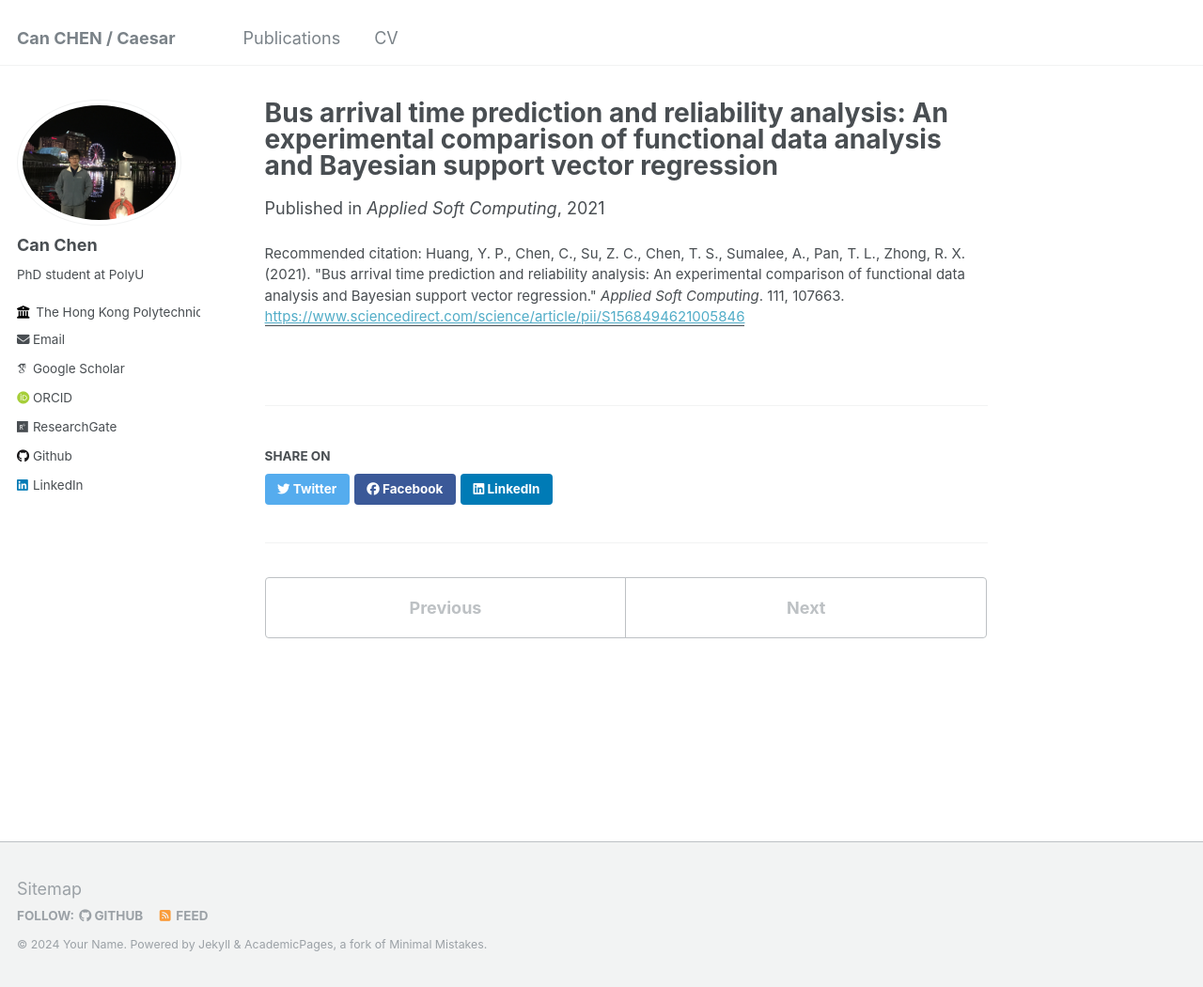
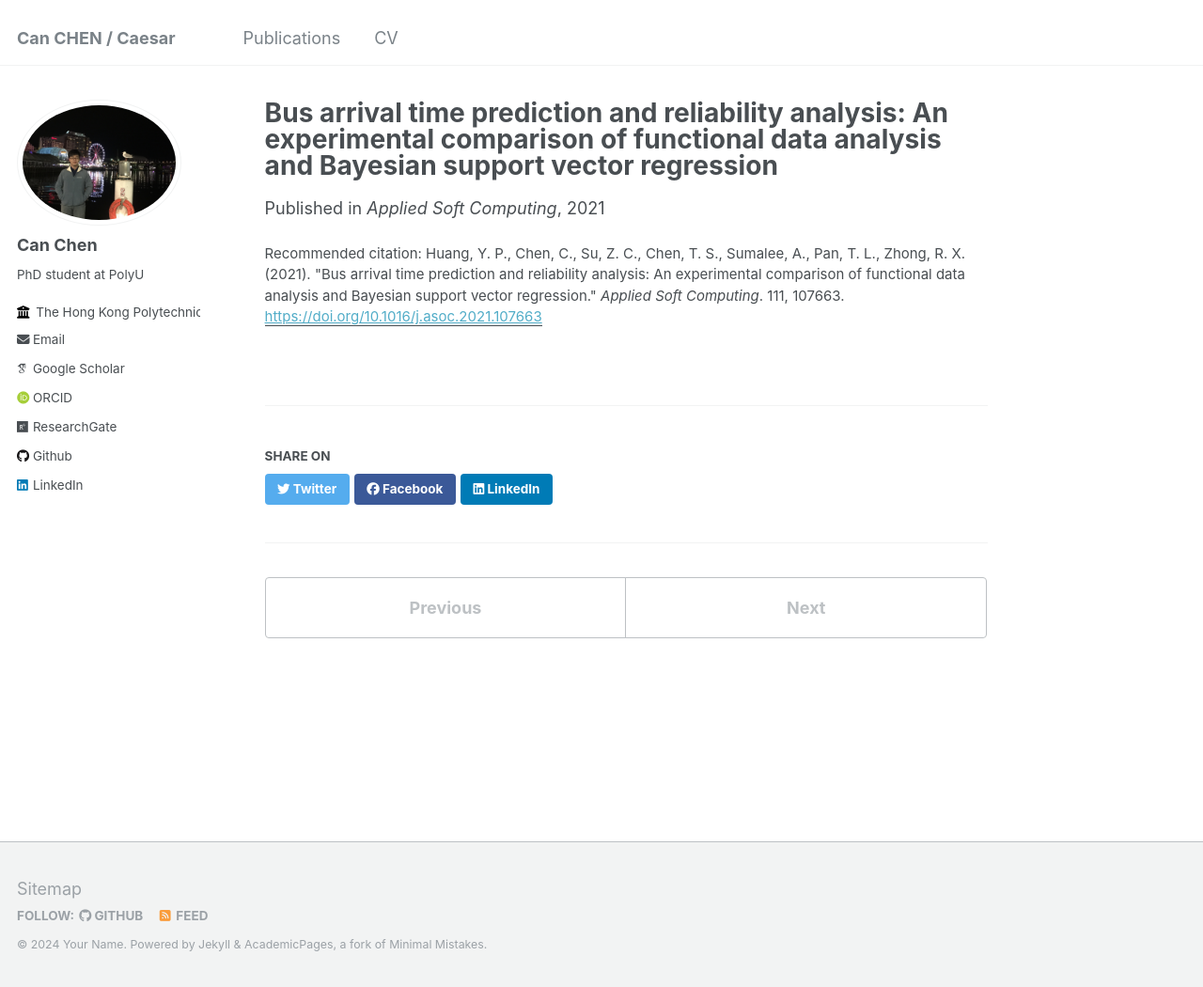
Before and after one commit to CanChen-Caesar/CanChen-Caesar.github.io, a Jekyll site: the page built from _publications/2021-11-01-huang2021bus.md, in a window 1280 px wide and 1050 px high. Shown: the whole window at 94% size. Built offline with Jekyll 4.4.1, drawn with Linux system fonts in a browser that asks for light colours; some web fonts are replaced; part of the change alters nothing that is shown.

Commit message:
Update 2021-11-01-huang2021bus.md

```diff
--- a/_publications/2021-11-01-huang2021bus.md
+++ b/_publications/2021-11-01-huang2021bus.md
@@ -5,6 +5,6 @@ permalink: /publication/2021-11-01-huang2021bus
 excerpt: 'This paper is about bus arrival time prediction and reliability analysis.'
 date: 2021-11-01
 venue: 'Applied Soft Computing'
-paperurl: 'https://www.sciencedirect.com/science/article/pii/S1568494621005846'
+paperurl: 'https://doi.org/10.1016/j.asoc.2021.107663'
 citation: 'Huang, Y. P., Chen, C., Su, Z. C., Chen, T. S., Sumalee, A., Pan, T. L., Zhong, R. X. (2021). &quot;Bus arrival time prediction and reliability analysis: An experimental comparison of functional data analysis and Bayesian support vector regression.&quot; <i>Applied Soft Computing</i>. 111, 107663.'
 ---
```
